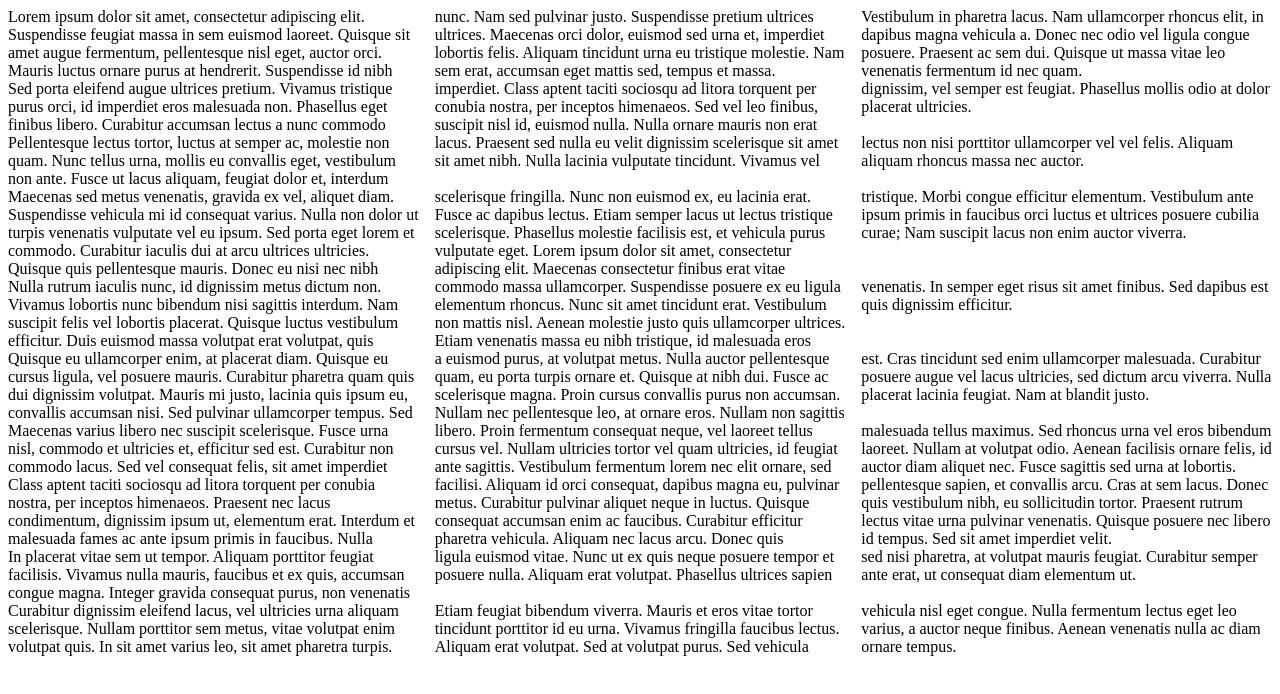
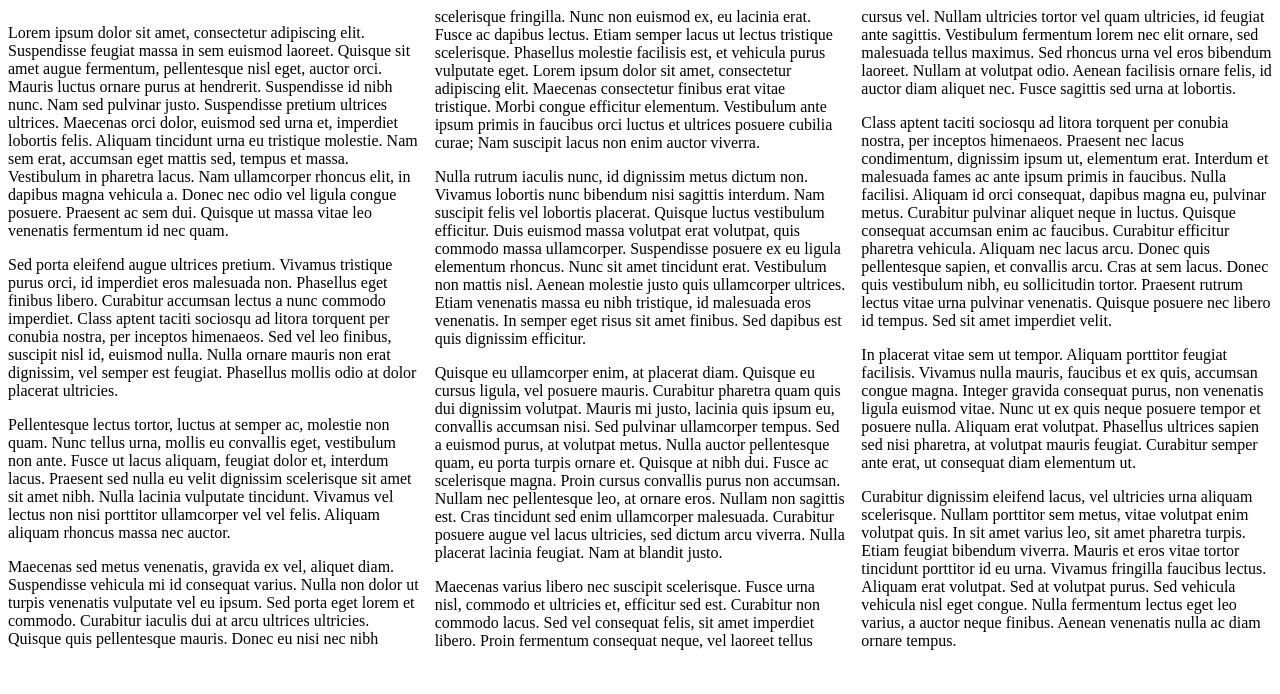
Before and after one commit to Mayonaka-7/Mayonaka-7.github.io, a plain HTML site: page index.html in a window 1280 px wide. Drawn offline with Linux system fonts and the light colour scheme.

Commit message:
articles to p

```diff
--- a/index.html
+++ b/index.html
@@ -8,34 +8,36 @@
     <body>
         <div>
             <article>
+                <p>
                     Lorem ipsum dolor sit amet, consectetur adipiscing elit. Suspendisse feugiat massa in sem euismod laoreet. Quisque sit amet augue fermentum, pellentesque nisl eget, auctor orci. Mauris luctus ornare purus at hendrerit. Suspendisse id nibh nunc. Nam sed pulvinar justo. Suspendisse pretium ultrices ultrices. Maecenas orci dolor, euismod sed urna et, imperdiet lobortis felis. Aliquam tincidunt urna eu tristique molestie. Nam sem erat, accumsan eget mattis sed, tempus et massa. Vestibulum in pharetra lacus. Nam ullamcorper rhoncus elit, in dapibus magna vehicula a. Donec nec odio vel ligula congue posuere. Praesent ac sem dui. Quisque ut massa vitae leo venenatis fermentum id nec quam.
-            </article>
-            <article>
+                </p>
+                <p>
                     Sed porta eleifend augue ultrices pretium. Vivamus tristique purus orci, id imperdiet eros malesuada non. Phasellus eget finibus libero. Curabitur accumsan lectus a nunc commodo imperdiet. Class aptent taciti sociosqu ad litora torquent per conubia nostra, per inceptos himenaeos. Sed vel leo finibus, suscipit nisl id, euismod nulla. Nulla ornare mauris non erat dignissim, vel semper est feugiat. Phasellus mollis odio at dolor placerat ultricies.
-            </article>
-            <article>
+                </p>
+                <p>
                     Pellentesque lectus tortor, luctus at semper ac, molestie non quam. Nunc tellus urna, mollis eu convallis eget, vestibulum non ante. Fusce ut lacus aliquam, feugiat dolor et, interdum lacus. Praesent sed nulla eu velit dignissim scelerisque sit amet sit amet nibh. Nulla lacinia vulputate tincidunt. Vivamus vel lectus non nisi porttitor ullamcorper vel vel felis. Aliquam aliquam rhoncus massa nec auctor.
-            </article>
-            <article>
+                </p>
+                <p>
                     Maecenas sed metus venenatis, gravida ex vel, aliquet diam. Suspendisse vehicula mi id consequat varius. Nulla non dolor ut turpis venenatis vulputate vel eu ipsum. Sed porta eget lorem et commodo. Curabitur iaculis dui at arcu ultrices ultricies. Quisque quis pellentesque mauris. Donec eu nisi nec nibh scelerisque fringilla. Nunc non euismod ex, eu lacinia erat. Fusce ac dapibus lectus. Etiam semper lacus ut lectus tristique scelerisque. Phasellus molestie facilisis est, et vehicula purus vulputate eget. Lorem ipsum dolor sit amet, consectetur adipiscing elit. Maecenas consectetur finibus erat vitae tristique. Morbi congue efficitur elementum. Vestibulum ante ipsum primis in faucibus orci luctus et ultrices posuere cubilia curae; Nam suscipit lacus non enim auctor viverra.
-            </article>
-            <article>
+                </p>
+                <p>
                     Nulla rutrum iaculis nunc, id dignissim metus dictum non. Vivamus lobortis nunc bibendum nisi sagittis interdum. Nam suscipit felis vel lobortis placerat. Quisque luctus vestibulum efficitur. Duis euismod massa volutpat erat volutpat, quis commodo massa ullamcorper. Suspendisse posuere ex eu ligula elementum rhoncus. Nunc sit amet tincidunt erat. Vestibulum non mattis nisl. Aenean molestie justo quis ullamcorper ultrices. Etiam venenatis massa eu nibh tristique, id malesuada eros venenatis. In semper eget risus sit amet finibus. Sed dapibus est quis dignissim efficitur.
-            </article>
-            <article>
+                </p>
+                <p>
                     Quisque eu ullamcorper enim, at placerat diam. Quisque eu cursus ligula, vel posuere mauris. Curabitur pharetra quam quis dui dignissim volutpat. Mauris mi justo, lacinia quis ipsum eu, convallis accumsan nisi. Sed pulvinar ullamcorper tempus. Sed a euismod purus, at volutpat metus. Nulla auctor pellentesque quam, eu porta turpis ornare et. Quisque at nibh dui. Fusce ac scelerisque magna. Proin cursus convallis purus non accumsan. Nullam nec pellentesque leo, at ornare eros. Nullam non sagittis est. Cras tincidunt sed enim ullamcorper malesuada. Curabitur posuere augue vel lacus ultricies, sed dictum arcu viverra. Nulla placerat lacinia feugiat. Nam at blandit justo.
-            </article>
-            <article>
+                </p>
+                <p>
                     Maecenas varius libero nec suscipit scelerisque. Fusce urna nisl, commodo et ultricies et, efficitur sed est. Curabitur non commodo lacus. Sed vel consequat felis, sit amet imperdiet libero. Proin fermentum consequat neque, vel laoreet tellus cursus vel. Nullam ultricies tortor vel quam ultricies, id feugiat ante sagittis. Vestibulum fermentum lorem nec elit ornare, sed malesuada tellus maximus. Sed rhoncus urna vel eros bibendum laoreet. Nullam at volutpat odio. Aenean facilisis ornare felis, id auctor diam aliquet nec. Fusce sagittis sed urna at lobortis.
-            </article>
-            <article>
+                </p>
+                <p>
                     Class aptent taciti sociosqu ad litora torquent per conubia nostra, per inceptos himenaeos. Praesent nec lacus condimentum, dignissim ipsum ut, elementum erat. Interdum et malesuada fames ac ante ipsum primis in faucibus. Nulla facilisi. Aliquam id orci consequat, dapibus magna eu, pulvinar metus. Curabitur pulvinar aliquet neque in luctus. Quisque consequat accumsan enim ac faucibus. Curabitur efficitur pharetra vehicula. Aliquam nec lacus arcu. Donec quis pellentesque sapien, et convallis arcu. Cras at sem lacus. Donec quis vestibulum nibh, eu sollicitudin tortor. Praesent rutrum lectus vitae urna pulvinar venenatis. Quisque posuere nec libero id tempus. Sed sit amet imperdiet velit.
-            </article>
-            <article>
+                </p>
+                <p>
                     In placerat vitae sem ut tempor. Aliquam porttitor feugiat facilisis. Vivamus nulla mauris, faucibus et ex quis, accumsan congue magna. Integer gravida consequat purus, non venenatis ligula euismod vitae. Nunc ut ex quis neque posuere tempor et posuere nulla. Aliquam erat volutpat. Phasellus ultrices sapien sed nisi pharetra, at volutpat mauris feugiat. Curabitur semper ante erat, ut consequat diam elementum ut.
-            </article>
-            <article>
+                </p>
+                <p>
                     Curabitur dignissim eleifend lacus, vel ultricies urna aliquam scelerisque. Nullam porttitor sem metus, vitae volutpat enim volutpat quis. In sit amet varius leo, sit amet pharetra turpis. Etiam feugiat bibendum viverra. Mauris et eros vitae tortor tincidunt porttitor id eu urna. Vivamus fringilla faucibus lectus. Aliquam erat volutpat. Sed at volutpat purus. Sed vehicula vehicula nisl eget congue. Nulla fermentum lectus eget leo varius, a auctor neque finibus. Aenean venenatis nulla ac diam ornare tempus.
+                </p>
             </article>
         </div>
     </body>
```
Lines whose indentation alone changed are shown as unchanged.
